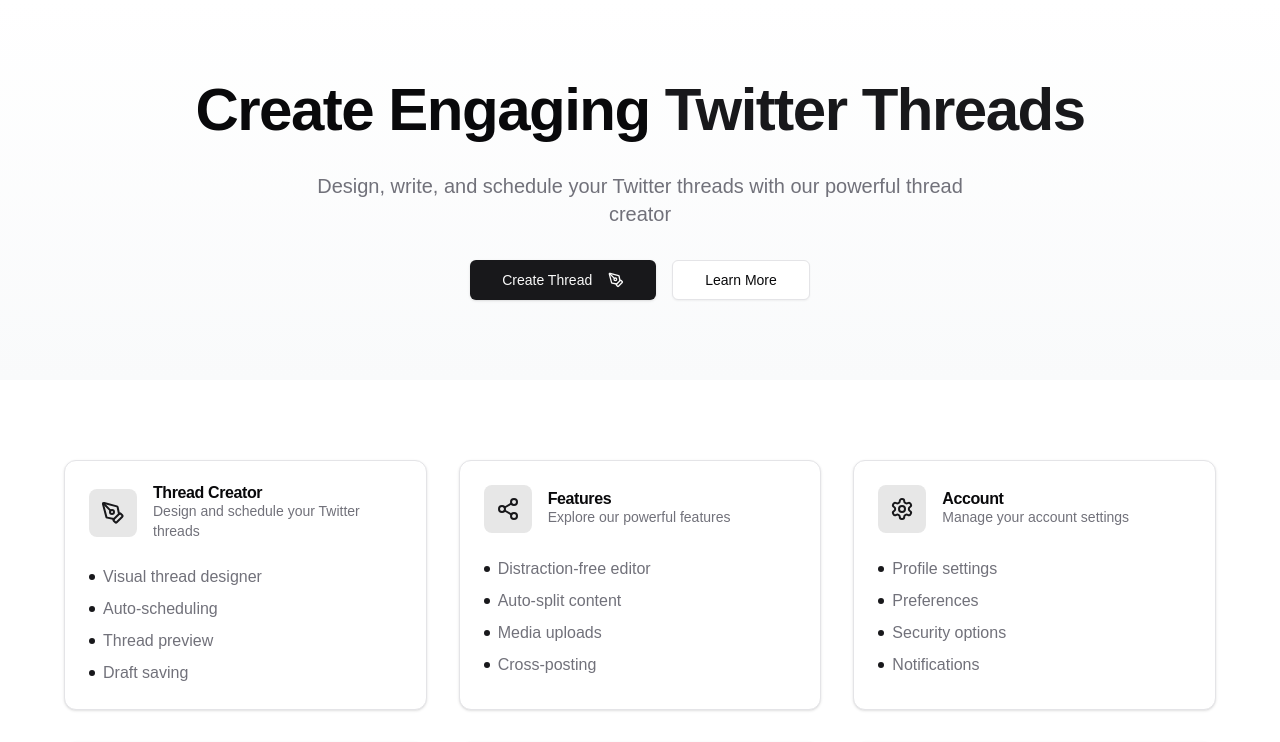
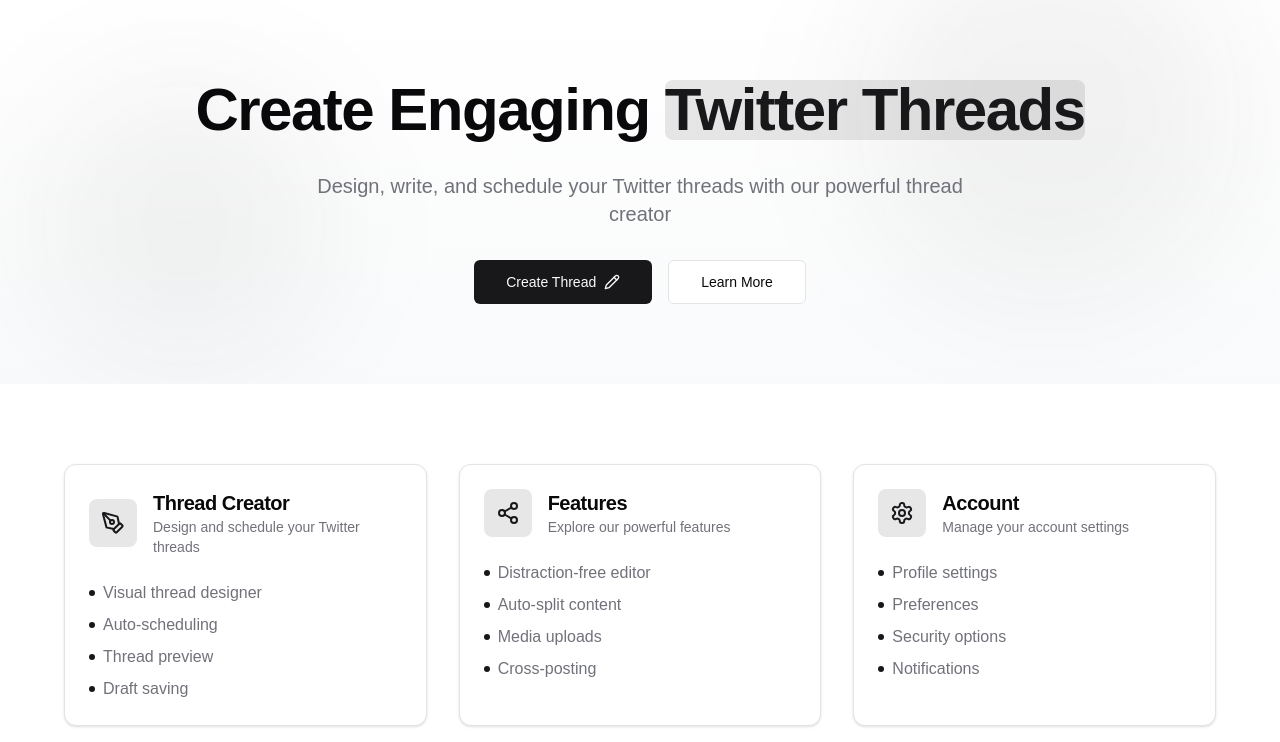
Before and after one commit to Akash01010101/sparklog-twitter, a Next.js app: page / in a window 1280 px wide. Shown: the top 742 px of the page. Built offline with nearby package versions, Linux system fonts and the light colour scheme; no server answers; sample sign-in values are in the browser's storage.

Commit message:
scheduling final

```diff
--- a/app/api/schedule/route.ts
+++ b/app/api/schedule/route.ts
@@ -66,11 +66,17 @@
 
         console.log("Tweet thread posted successfully:", response);
 
-        // Mark thread as posted in the database
-        await supabase
+        // Delete thread from the database after successful posting
+        const { error: deleteError } = await supabase
           .from("threads")
-          .update({ is_posted: true })
+          .delete()
           .eq("id", thread.id);
+
+        if (deleteError) {
+          console.error(`Error deleting thread ${thread.id}:`, deleteError);
+        } else {
+          console.log(`Thread ${thread.id} deleted successfully.`);
+        }
       } catch (tweetError) {
         console.error(`Error posting tweet for thread ${thread.id}:`, tweetError);
       }
--- /dev/null
+++ b/app/components/animated-hero.tsx
@@ -0,0 +1,114 @@
+'use client';
+
+import { motion } from 'framer-motion';
+import { useInView } from 'react-intersection-observer';
+
+export function AnimatedHero() {
+  const [ref, inView] = useInView({
+    triggerOnce: true,
+    threshold: 0.1,
+  });
+
+  const containerVariants = {
+    hidden: { opacity: 0 },
+    visible: {
+      opacity: 1,
+      transition: {
+        staggerChildren: 0.2,
+      },
+    },
+  };
+
+  const itemVariants = {
+    hidden: { y: 20, opacity: 0 },
+    visible: {
+      y: 0,
+      opacity: 1,
+      transition: {
+        duration: 0.6,
+        ease: 'easeOut',
+      },
+    },
+  };
+
+  return (
+    <motion.section
+      ref={ref}
+      initial="hidden"
+      animate={inView ? 'visible' : 'hidden'}
+      variants={containerVariants}
+      className="relative py-20 px-4 md:px-6 lg:px-8 bg-gradient-to-b from-white to-gray-50 overflow-hidden"
+    >
+      <div className="container mx-auto max-w-6xl relative z-10">
+        <div className="text-center space-y-8">
+          <motion.h1
+            variants={itemVariants}
+            className="text-4xl md:text-6xl font-bold tracking-tight"
+          >
+            Create Engaging{' '}
+            <span className="text-primary relative inline-block">
+              Twitter Threads
+              <motion.div
+                className="absolute -z-10 inset-0 bg-primary/10 rounded-lg -rotate-2"
+                initial={{ scale: 0 }}
+                animate={{ scale: 1 }}
+                transition={{ delay: 0.5, duration: 0.4 }}
+              />
+            </span>
+          </motion.h1>
+          <motion.p
+            variants={itemVariants}
+            className="text-xl text-muted-foreground max-w-2xl mx-auto"
+          >
+            Design, write, and schedule your Twitter threads with our powerful thread creator
+          </motion.p>
+          <motion.div
+            variants={itemVariants}
+            className="flex justify-center gap-4"
+          >
+            <motion.button
+              whileHover={{ scale: 1.05 }}
+              whileTap={{ scale: 0.95 }}
+              className="inline-flex items-center justify-center rounded-md text-sm font-medium ring-offset-background transition-colors focus-visible:outline-none focus-visible:ring-2 focus-visible:ring-ring focus-visible:ring-offset-2 disabled:pointer-events-none disabled:opacity-50 bg-primary text-primary-foreground hover:bg-primary/90 h-11 px-8"
+            >
+              Create Thread
+              <svg
+                xmlns="http://www.w3.org/2000/svg"
+                width="24"
+                height="24"
+                viewBox="0 0 24 24"
+                fill="none"
+                stroke="currentColor"
+                strokeWidth="2"
+                strokeLinecap="round"
+                strokeLinejoin="round"
+                className="ml-2 h-4 w-4"
+              >
+                <path d="M17 3a2.85 2.83 0 1 1 4 4L7.5 20.5 2 22l1.5-5.5Z" />
+                <path d="m15 5 4 4" />
+              </svg>
+            </motion.button>
+            <motion.button
+              whileHover={{ scale: 1.05 }}
+              whileTap={{ scale: 0.95 }}
+              className="inline-flex items-center justify-center rounded-md text-sm font-medium ring-offset-background transition-colors focus-visible:outline-none focus-visible:ring-2 focus-visible:ring-ring focus-visible:ring-offset-2 disabled:pointer-events-none disabled:opacity-50 border border-input bg-background hover:bg-accent hover:text-accent-foreground h-11 px-8"
+            >
+              Learn More
+            </motion.button>
+          </motion.div>
+        </div>
+      </div>
+
+      {/* Background decoration */}
+      <motion.div
+        className="absolute inset-0 z-0"
+        initial={{ opacity: 0 }}
+        animate={{ opacity: 1 }}
+        transition={{ delay: 0.8, duration: 1 }}
+      >
+        <div className="absolute top-20 left-10 w-72 h-72 bg-primary/5 rounded-full blur-3xl" />
+        <div className="absolute bottom-20 right-10 w-96 h-96 bg-primary/5 rounded-full blur-3xl" />
+      </motion.div>
+    </motion.section>
+  );
+}
--- a/app/page.tsx
+++ b/app/page.tsx
@@ -1,3 +1,4 @@
+'use client';
 import { Button } from "@/components/ui/button";
 import {
   Card,
@@ -18,67 +19,73 @@
   BookOpen
 } from "lucide-react";
 
+
+
+import { AnimatedHero } from './components/animated-hero';
+import { motion } from 'framer-motion';
+
 export default function HomePage() {
   return (
     <div className="flex flex-col min-h-screen">
-      {/* Hero Section */}
-      <section className="py-20 px-4 md:px-6 lg:px-8 bg-gradient-to-b from-white to-gray-50">
-        <div className="container mx-auto max-w-6xl">
-          <div className="text-center space-y-8">
-            <h1 className="text-4xl md:text-6xl font-bold tracking-tight">
-              Create Engaging{" "}
-              <span className="text-primary">Twitter Threads</span>
-            </h1>
-            <p className="text-xl text-muted-foreground max-w-2xl mx-auto">
-              Design, write, and schedule your Twitter threads with our powerful thread creator
-            </p>
-            <div className="flex justify-center gap-4">
-              <Button asChild size="lg">
-                <Link href="/thread">
-                  Create Thread
-                  <PenTool className="ml-2 h-4 w-4" />
-                </Link>
-              </Button>
-              <Button variant="outline" size="lg">
-                Learn More
-              </Button>
-            </div>
-          </div>
-        </div>
-      </section>
+      <AnimatedHero />
 
       {/* Main Navigation Cards */}
       <section className="py-20 px-4 md:px-6 lg:px-8">
         <div className="container mx-auto max-w-6xl">
-          <div className="grid grid-cols-1 md:grid-cols-2 lg:grid-cols-3 gap-8">
+          <motion.div
+            initial={{ opacity: 0, y: 20 }}
+            animate={{ opacity: 1, y: 0 }}
+            transition={{ duration: 0.6 }}
+            className="grid grid-cols-1 md:grid-cols-2 lg:grid-cols-3 gap-8"
+          >
             {navigationCards.map((card, index) => (
-              <Link href={card.href} key={index}>
-                <Card className="h-full hover:shadow-lg transition-shadow cursor-pointer">
+              <motion.div
+                key={index}
+                initial={{ opacity: 0, scale: 0.9 }}
+                animate={{ opacity: 1, scale: 1 }}
+                transition={{ delay: index * 0.1 }}
+                whileHover={{ scale: 1.02, transition: { duration: 0.2 } }}
+              >
+                <Link href={card.href}>
+                  <Card className="h-full transform transition-all duration-300 hover:shadow-xl hover:bg-accent/5 cursor-pointer">
                     <CardHeader>
                       <div className="flex items-center gap-4">
-                      <div className="p-3 rounded-lg bg-primary/10">
+                        <motion.div
+                          className="p-3 rounded-lg bg-primary/10"
+                          whileHover={{ rotate: 5 }}
+                        >
                           <card.icon className="h-6 w-6 text-primary" />
-                      </div>
+                        </motion.div>
                         <div>
-                        <CardTitle>{card.title}</CardTitle>
-                        <CardDescription>{card.description}</CardDescription>
+                          <CardTitle className="text-xl font-semibold">{card.title}</CardTitle>
+                          <CardDescription className="text-sm text-muted-foreground">{card.description}</CardDescription>
                         </div>
                       </div>
                     </CardHeader>
                     <CardContent>
                       <ul className="space-y-2">
                         {card.features.map((feature, idx) => (
-                        <li key={idx} className="flex items-center gap-2">
-                          <div className="h-1.5 w-1.5 rounded-full bg-primary" />
-                          <span className="text-muted-foreground">{feature}</span>
-                        </li>
+                          <motion.li
+                            key={idx}
+                            className="flex items-center gap-2"
+                            initial={{ opacity: 0, x: -10 }}
+                            animate={{ opacity: 1, x: 0 }}
+                            transition={{ delay: (index * 0.1) + (idx * 0.05) }}
+                          >
+                            <motion.div
+                              className="h-1.5 w-1.5 rounded-full bg-primary"
+                              whileHover={{ scale: 1.5 }}
+                            />
+                            <span className="text-muted-foreground hover:text-primary transition-colors">{feature}</span>
+                          </motion.li>
                         ))}
                       </ul>
                     </CardContent>
                   </Card>
                 </Link>
+              </motion.div>
             ))}
-          </div>
+          </motion.div>
         </div>
       </section>
 
```
Lines whose indentation alone changed are shown as unchanged.
